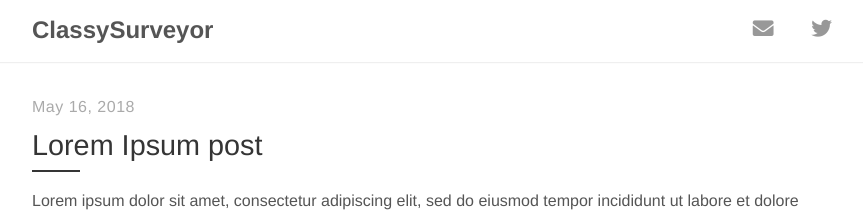
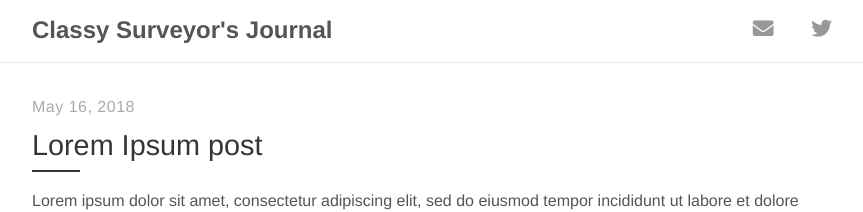
Before and after one commit to ClassySurveyor/classysurveyor.github.io, a Jekyll site: the page built from index.html, in a window 1280 px wide. Shown: the top 212 px of the page, without its empty margins (208-1071 px from the left). Built offline with Jekyll 4.4.1, drawn with Linux system fonts in a browser that asks for light colours; nearby versions of some CDN libraries; the list of posts is cut into pages by our own code.

Commit message:
Update _config.yml

```diff
--- a/_config.yml
+++ b/_config.yml
@@ -1,12 +1,12 @@
 # Site settings
-title:          ClassySurveyor
+title:          Classy Surveyor's Journal
 description:    "Sharing my experience in the maritime industry."
 url:            https://classysurveyor.com
 
 # Author
 author:
   name:         ClassySurveyor
-  email:        admin@classysurveyor.com
+  email:        contact@classysurveyor.com
   url:          https://classysurveyor.com
 
 # Build settings
```
